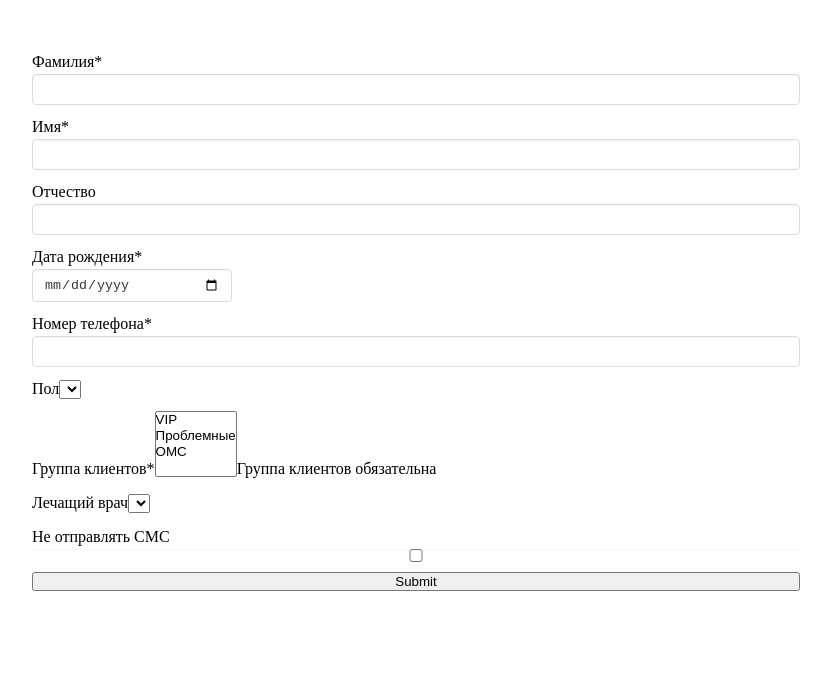
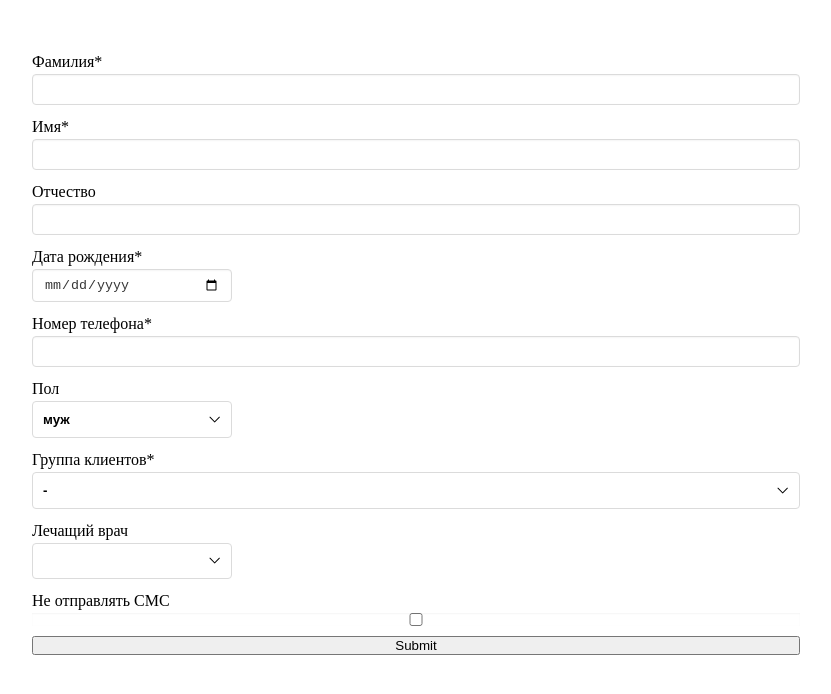
Before and after one commit to NurislamAituarov/test-create-customer-form, a Vue app: page / in a window 1280 px wide. Shown: the top 694 px of the page, without its empty margins (224-1055 px from the left). Built offline with nearby package versions, Linux system fonts and the light colour scheme.

Commit message:
add multiselect / refactor form

```diff
--- /dev/null
+++ b/src/components/FormSelect.vue
@@ -0,0 +1,250 @@
+<template>
+  <div class="FormSelect__control" :class="{ multiselect: multiselect }">
+    <button
+      ref="button"
+      :id="`${_uid}-button`"
+      aria-haspopup="listbox"
+      :aria-labelledby="`${_uid}-label ${_uid}-button`"
+      :aria-expanded="optionsVisible"
+      class="FormSelect__button"
+      @click.prevent="toggleOptions"
+      @keyup.up.down.prevent="showOptions"
+      @keyup.up.prevent="selectPrevOption"
+      @keyup.down.prevent="selectNextOption"
+    >
+      {{ valueMain }}
+      <span v-if="!value" class="FormSelect__placeholder">{{
+        placeholder
+      }}</span>
+      <SvgAngle
+        class="FormSelect__icon"
+        :class="{ 'FormSelect__icon--rotate-180': optionsVisible }"
+      />
+    </button>
+
+    <ul
+      v-show="optionsVisible"
+      ref="options"
+      tabindex="-1"
+      role="listbox"
+      :aria-labelledby="`${_uid}-label`"
+      :aria-activedescendant="activeDescendant"
+      class="FormSelect__options"
+      @keyup.up.prevent="selectPrevOption"
+      @keyup.down.prevent="selectNextOption"
+      @keydown="search"
+      @keydown.up.down.prevent
+      @keydown.enter.esc.prevent="reset"
+    >
+      <li
+        v-for="(option, index) in options"
+        :key="option.label || option"
+        :id="`${_uid}-option-${index}`"
+        :aria-selected="activeOptionIndex === index"
+        :class="{
+          'has-focus': activeOptionIndex === index,
+          'selected-option': multiselect && value.includes(option),
+        }"
+        class="FormSelect__option"
+        role="option"
+        @click="handleOptionClick(option)"
+      >
+        {{ option.label || option }}
+      </li>
+    </ul>
+  </div>
+</template>
+
+  <script>
+import SvgAngle from "./SvgAngle.vue";
+
+let resetKeysSoFarTimer;
+
+export default {
+  name: "FormSelect",
+  components: {
+    SvgAngle,
+  },
+  model: {
+    event: "change",
+  },
+  props: {
+    label: {
+      type: String,
+      required: true,
+    },
+    placeholder: {
+      type: String,
+      default: "Select",
+    },
+    options: {
+      type: Array,
+      default: () => [],
+    },
+    value: {
+      type: [String, Number, Array],
+      default: "",
+    },
+    multiselect: {
+      type: Boolean,
+      default: false,
+    },
+  },
+  data() {
+    return {
+      keysSoFar: "",
+      tabKeyPressed: false,
+      optionsVisible: false,
+    };
+  },
+  computed: {
+    activeOptionIndex() {
+      return this.options.findIndex(
+        (x) => x.value === this.value || x === this.value
+      );
+    },
+    prevOptionIndex() {
+      const next = this.activeOptionIndex - 1;
+      return next >= 0 ? next : this.options.length - 1;
+    },
+    nextOptionIndex() {
+      const next = this.activeOptionIndex + 1;
+      return next <= this.options.length - 1 ? next : 0;
+    },
+    activeDescendant() {
+      return `${this._uid}-option-${this.activeOptionIndex}`;
+    },
+
+    valueMain() {
+      if (this.multiselect) {
+        return this.value.length ? this.value.join(", ") : "-";
+      }
+
+      return this.value;
+    },
+  },
+  methods: {
+    handleFocusTrap() {
+      this.optionsVisible = true;
+      this.$refs.button.focus();
+    },
+    handleOptionClick(option) {
+      if (this.multiselect) {
+        this.$emit("change", [...this.value, option]);
+      } else {
+        this.$emit("change", option);
+      }
+
+      this.reset();
+    },
+    handleBlur(e) {
+      if (this.$el.contains(e.relatedTarget)) return;
+      this.hideOptions();
+    },
+    toggleOptions() {
+      this.optionsVisible ? this.hideOptions() : this.showOptions();
+    },
+    async showOptions() {
+      this.optionsVisible = true;
+      await this.$nextTick();
+      this.$refs.options.focus();
+    },
+    hideOptions() {
+      this.optionsVisible = false;
+    },
+    async reset() {
+      this.hideOptions();
+      await this.$nextTick();
+      this.$refs.button.focus();
+    },
+    setupFocus() {
+      if (this.value) return;
+      this.$emit("change", this.options[0]);
+    },
+    selectPrevOption() {
+      this.$emit("change", this.options[this.prevOptionIndex]);
+    },
+    selectNextOption() {
+      this.$emit("change", this.options[this.nextOptionIndex]);
+    },
+    search(e) {
+      clearTimeout(resetKeysSoFarTimer);
+      // No alphanumeric key was pressed.
+      if (e.key.length > 1) return;
+
+      resetKeysSoFarTimer = setTimeout(() => {
+        this.keysSoFar = "";
+      }, 500);
+
+      this.keysSoFar += e.key;
+      const matchingOption = this.options.find((x) =>
+        (x.value || x).toLowerCase().startsWith(this.keysSoFar)
+      );
+
+      if (!matchingOption) return;
+
+      this.$emit("change", matchingOption);
+    },
+  },
+};
+</script>
+
+  <style scoped lang="scss">
+.FormSelect {
+  &__control {
+    max-width: 200px;
+    position: relative;
+    background-color: #fff;
+    border-radius: 4px;
+    border: 1px solid #dbdbdb;
+    color: #363636;
+  }
+
+  &__button {
+    width: 100%;
+    display: flex;
+    justify-content: space-between;
+    align-items: center;
+    background-color: transparent;
+    border: none;
+    outline: none;
+    cursor: pointer;
+    padding: 10px;
+    font-weight: bold;
+  }
+
+  &__icon {
+    transition: transform 0.2s;
+
+    &--rotate-180 {
+      transform: rotate(180deg);
+    }
+  }
+
+  &__options {
+    margin: 0;
+    padding: 0;
+    list-style-type: none;
+    outline: none;
+  }
+
+  &__option {
+    cursor: default;
+    padding: 5px 10px;
+    cursor: pointer;
+    &.has-focus {
+      background-color: rgba(#d5d5d5, 0.25);
+    }
+  }
+}
+.visually-hidden {
+  display: none;
+}
+.multiselect {
+  max-width: 100%;
+}
+.selected-option {
+  pointer-events: none;
+  opacity: 0.5;
+}
+</style>
--- /dev/null
+++ b/src/components/SvgAngle.vue
@@ -0,0 +1,33 @@
+<template>
+  <span class="SvgAngle">
+    <!-- eslint-disable max-len -->
+    <svg
+      width="18"
+      height="18"
+      viewBox="0 0 18 18"
+      class="SvgAngle__svg"
+      focusable="false"
+    >
+      <path
+        fill="currentColor"
+        d="M9.012 12.751a.655.655 0 0 1-.464-.193L2.19 6.109a.674.674 0 0 1 .028-.914.651.651 0 0 1 .9-.027l5.894 5.978 5.894-5.978a.651.651 0 0 1 .901.027c.246.25.258.65.027.914l-6.357 6.449a.655.655 0 0 1-.465.194"
+        fill-rule="evenodd"
+      ></path>
+    </svg>
+    <!-- eslint-enable -->
+  </span>
+</template>
+
+  <style lang="scss">
+.SvgAngle {
+  display: inline-flex;
+  justify-content: center;
+  align-items: center;
+  vertical-align: middle;
+
+  &__svg {
+    width: 1em;
+    height: 1em;
+  }
+}
+</style>
--- a/src/components/TheForm.vue
+++ b/src/components/TheForm.vue
@@ -60,27 +60,43 @@
     </div>
 
     <div class="form__group">
-      <label for="gender">Пол</label>
-      <select v-model="$v.gender.$model" id="gender">
-        <!-- Add options for gender -->
-      </select>
+      <label for="phoneNumber">Пол</label>
+
+      <form-select
+        label="Пол"
+        placeholder="муж"
+        :options="['муж', 'жен']"
+        v-model="$v.gender.$model"
+      />
     </div>
 
     <div class="form__group">
       <label for="customerGroup">Группа клиентов*</label>
-      <select v-model="$v.customerGroup.$model" id="customerGroup" multiple>
-        <option value="VIP">VIP</option>
-        <option value="Проблемные">Проблемные</option>
-        <option value="ОМС">ОМС</option>
-      </select>
-      <span v-if="!$v.customerGroup.required">Группа клиентов обязательна</span>
+
+      <form-select
+        label="Группа клиентов"
+        placeholder=""
+        multiselect
+        :options="['VIP', 'Проблемные', 'ОМС']"
+        v-model="$v.customerGroup.$model"
+      />
+
+      <span
+        v-if="$v.customerGroup.$error && !$v.customerGroup.required"
+        class="form__error"
+        >Группа клиентов обязательна</span
+      >
     </div>
 
     <div class="form__group">
       <label for="doctor">Лечащий врач</label>
-      <select v-model="$v.doctor.$model" id="doctor">
-        <!-- Add options for doctors -->
-      </select>
+
+      <form-select
+        label="Лечащий врач"
+        placeholder=""
+        :options="['Иванов', 'Захаров', 'Чернышева']"
+        v-model="$v.doctor.$model"
+      />
     </div>
 
     <div class="form__group">
@@ -94,8 +110,10 @@
 
 <script>
 import { required, minLength, helpers } from "vuelidate/lib/validators";
+import FormSelect from "./FormSelect.vue";
 
 export default {
+  components: { FormSelect },
   data() {
     return {
       // Form model
```
